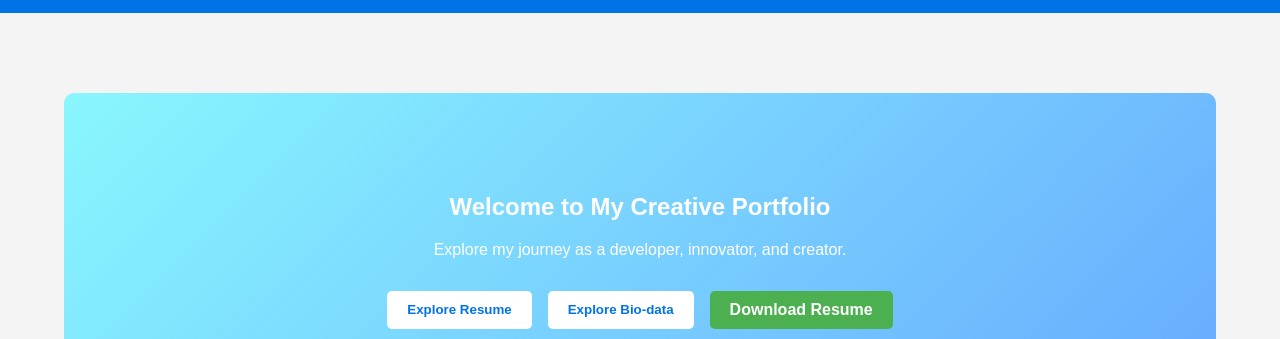
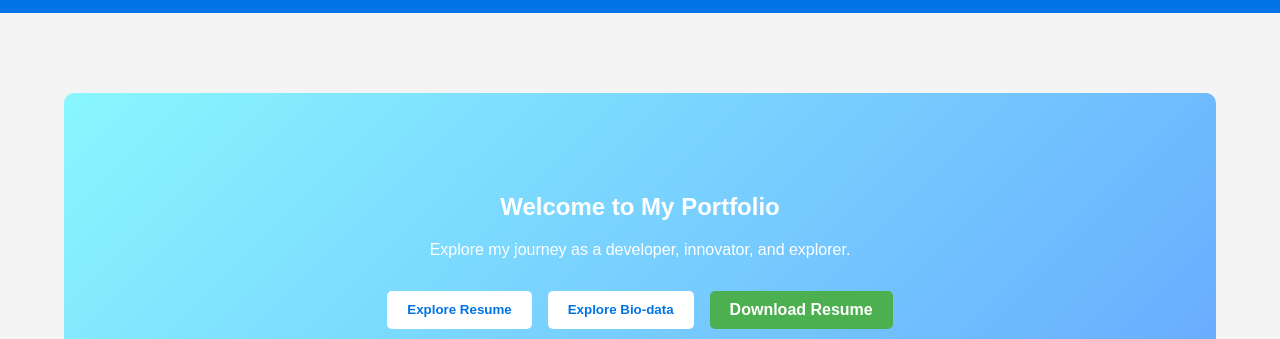
Before and after one commit to Vinutha-17/My-Personal-Portfolio, a website built with Vite: page index.html in a window 1280 px wide. Shown: the part 85-424 px from the top of the page. Built offline with nearby package versions, Linux system fonts and the light colour scheme.

Commit message:
Update index.html

```diff
--- a/index.html
+++ b/index.html
@@ -26,8 +26,8 @@
     <!-- Sections -->
     <section id="home" class="section active">
         <div class="hero">
-            <h1>Welcome to My Creative Portfolio</h1>
-            <p>Explore my journey as a developer, innovator, and creator.</p>
+            <h1>Welcome to My Portfolio</h1>
+            <p>Explore my journey as a developer, innovator, and explorer.</p>
             <div class="hero-buttons">
                 <button class="cta" data-section="resume">Explore Resume</button>
                 <button class="cta" data-section="biodata">Explore Bio-data</button>
@@ -80,7 +80,7 @@
                     <li><strong>PreUniversity collgee:</strong> GV P U COLLEGE</li>
                     <li><strong>Degree College:</strong> JSSATE Bengaluru</li>
                     <li><strong>Location:</strong> Davanagere, 577004</li>
-                    <li><strong>Hobbies:</strong> Coding, Gaming, Music,Painting,Travelling</li>
+                    <li><strong>Hobbies:</strong> Coding, Music,Painting,Travelling, Singing, Bike Riding</li>
                 </ul>
             </div>
         </div>
```
